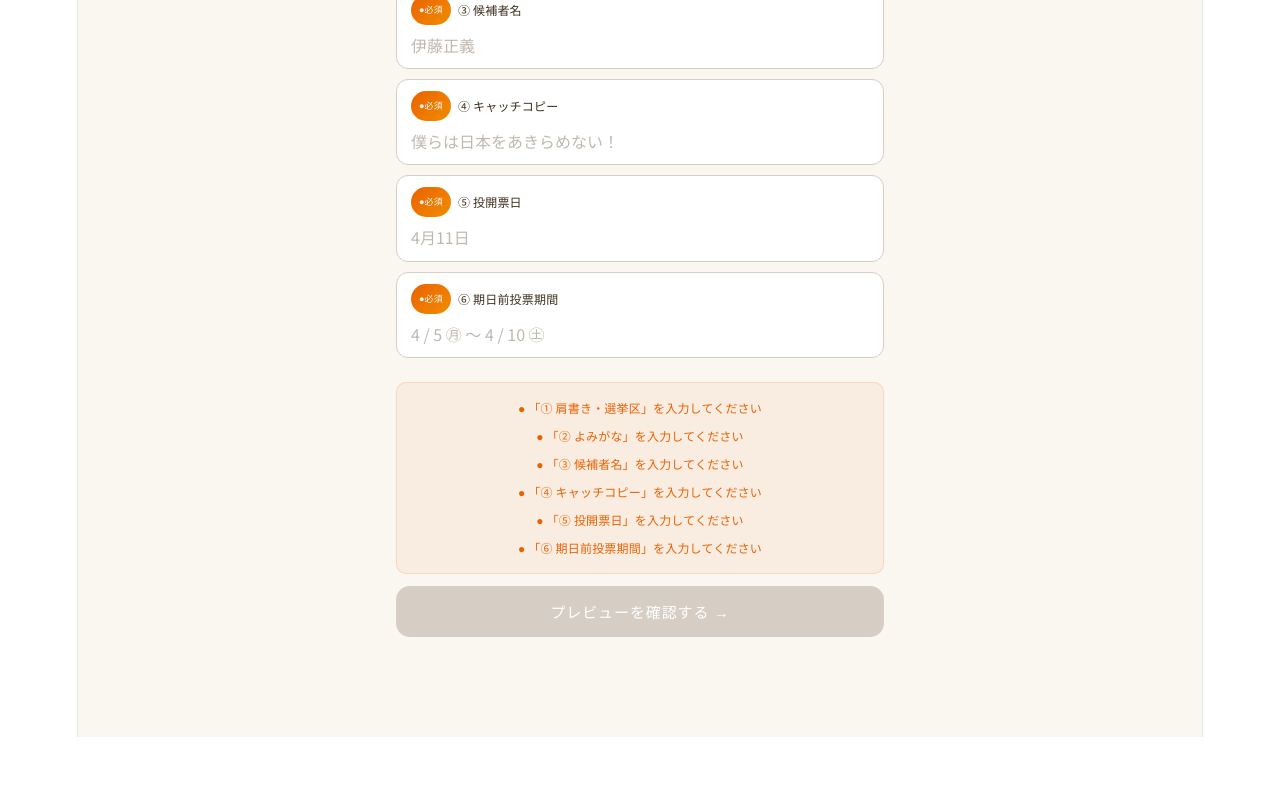
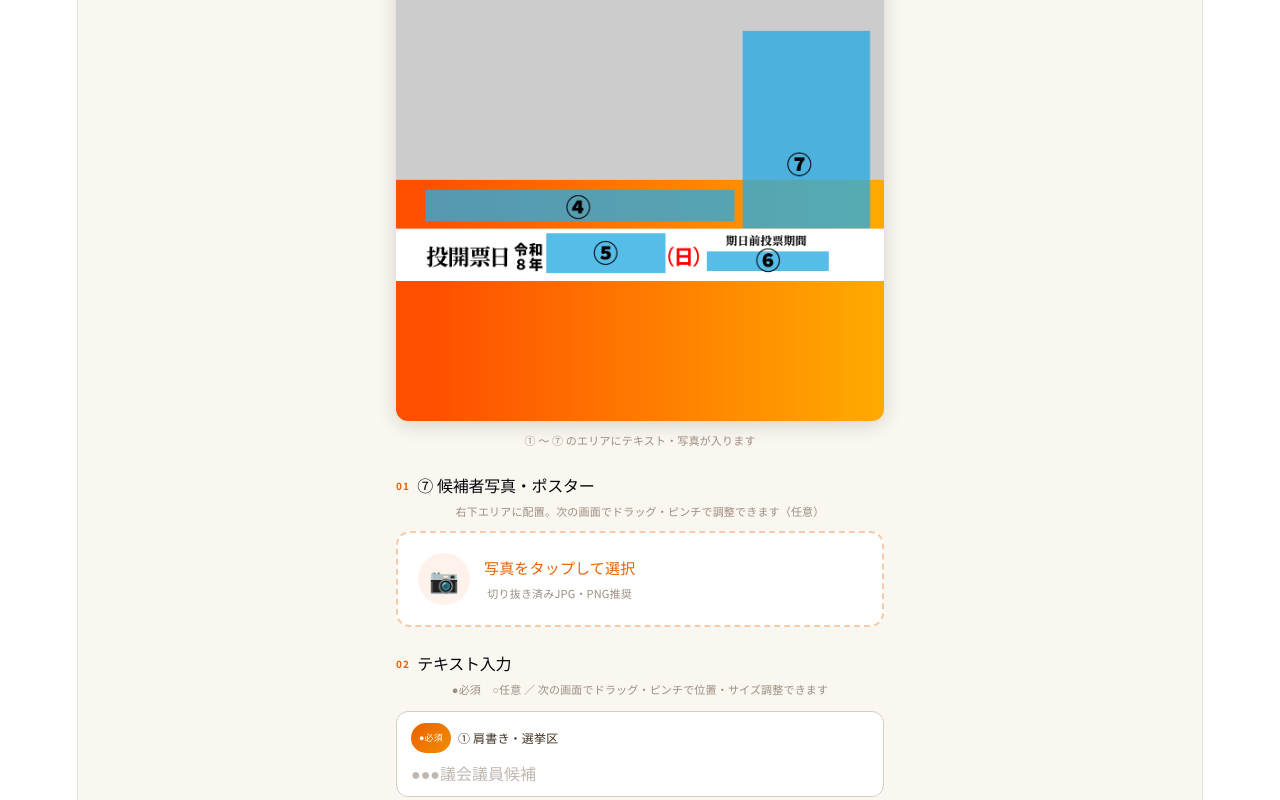
Before and after one commit to KIZAN3x3/banner-maker, a React (Vite) app: page / in a window 1280 px wide. Shown: the part 600-1400 px from the top of the page. Before the commit the page ends 1337 px from the top, so only its background shows below. Built offline with nearby package versions, Linux system fonts and the light colour scheme.

Commit message:
v13 guide image

```diff
--- a/src/App.jsx
+++ b/src/App.jsx
@@ -329,6 +329,18 @@ function EditScreen({ values, setValues, photo, setPhoto, setPhotoScale, setPhot
         </div>
       </div>
       <div style={{ padding:"20px 16px 40px" }}>
+
+        {/* ガイド画像 */}
+        <div style={{ marginBottom:20 }}>
+          <img
+            src="/guide.png"
+            alt="入力エリアガイド"
+            style={{ width:"100%", borderRadius:12, boxShadow:`0 4px 20px rgba(0,0,0,0.15)`, display:"block" }}
+          />
+          <p style={{ fontSize:11, color:C.gray, textAlign:"center", marginTop:6 }}>
+            ① 〜 ⑦ のエリアにテキスト・写真が入ります
+          </p>
+        </div>
         <SectionLabel num="01" title="⑦ 候補者写真・ポスター" sub="右下エリアに配置。次の画面でドラッグ・ピンチで調整できます（任意）" />
         <div style={{ marginTop:10 }}>
           {!photo ? (
```
Also changed, not shown: public/guide.png (added).
